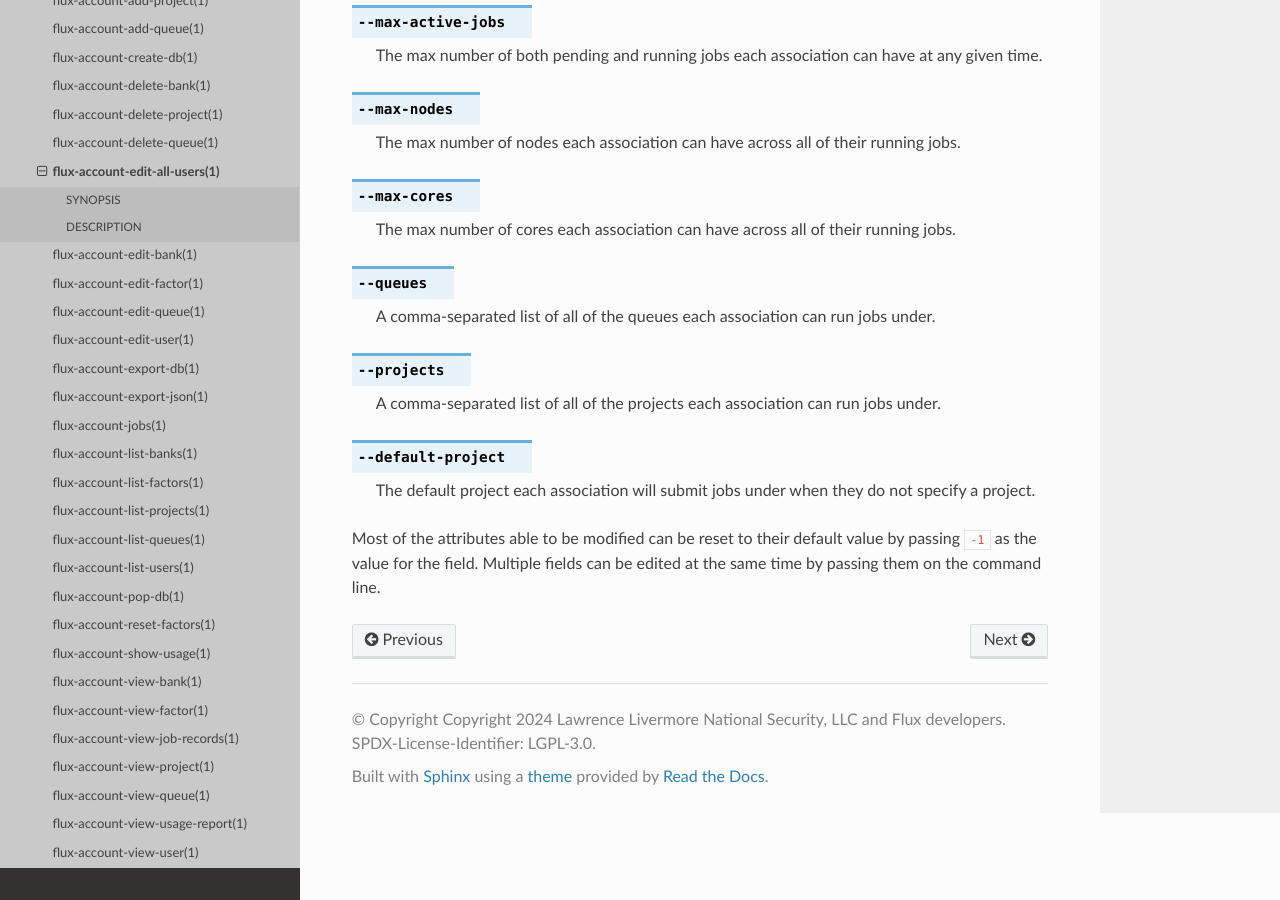
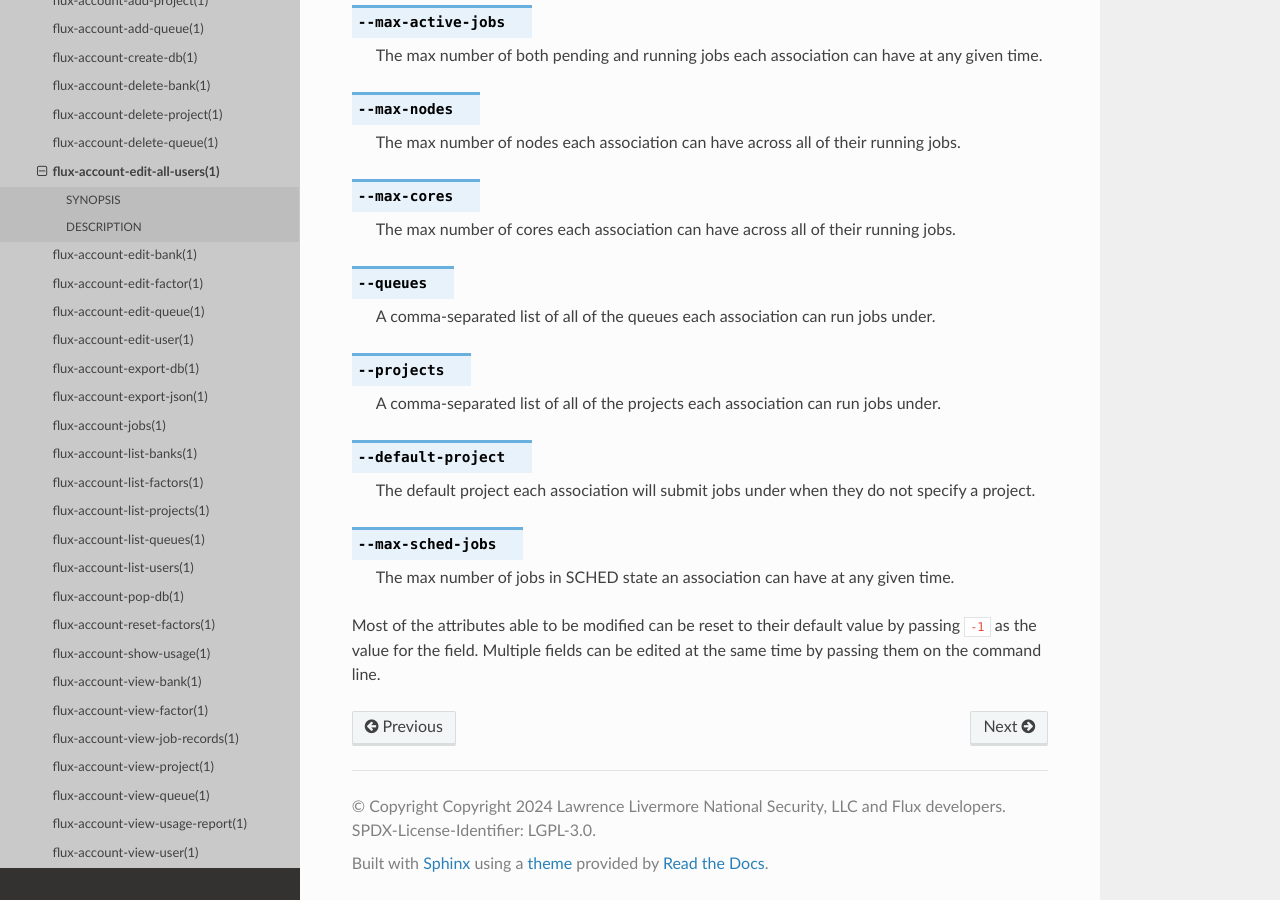
Before and after one commit to flux-framework/flux-accounting, a Sphinx documentation site: the page built from doc/man1/flux-account-edit-all-users.rst, in a window 1280 px wide and 900 px high, scrolled down 895 px. Built offline with Sphinx 7.4.7 and the Read the Docs theme 3.1.0, drawn with Linux system fonts in a browser that asks for light colours; pages that are not in the unit, such as notebooks, are missing from menus.

Commit message:
doc: update man(1) pages with --max-sched-jobs
Problem: The add-user, edit-user, list-users, and edit-all-users man(1)
pages do not list the --max-sched-jobs optional argument.

Update the man(1) pages with the new optional argument.

```diff
--- a/doc/man1/flux-account-add-user.rst
+++ b/doc/man1/flux-account-add-user.rst
@@ -81,6 +81,11 @@ be defined upon user creation.
 
     The default project an association will run jobs under.
 
+.. option:: --max-sched-jobs
+
+    The max number of jobs in SCHED state an association can have at any given
+    time.
+
 EXAMPLES
 --------
 
--- a/doc/man1/flux-account-edit-all-users.rst
+++ b/doc/man1/flux-account-edit-all-users.rst
@@ -71,6 +71,11 @@ fields are as follows:
     The default project each association will submit jobs under when they do not
     specify a project.
 
+.. option:: --max-sched-jobs
+
+    The max number of jobs in SCHED state an association can have at any given
+    time.
+
 Most of the attributes able to be modified can be reset to their default value
 by passing ``-1`` as the value for the field. Multiple fields can be edited at
 the same time by passing them on the command line.
--- a/doc/man1/flux-account-edit-user.rst
+++ b/doc/man1/flux-account-edit-user.rst
@@ -75,6 +75,11 @@ The list of modifiable fields for an association are as follows:
     The default project the association will submit jobs under when they do not
     specify a project.
 
+.. option:: --max-sched-jobs
+
+    The max number of jobs in SCHED state an association can have at any given
+    time.
+
 All of the attributes able to be modified can be reset to their default value
 by passing ``-1`` as the value for the field. Multiple fields can be edited at
 the same time by passing them on the command line.
--- a/doc/man1/flux-account-list-users.rst
+++ b/doc/man1/flux-account-list-users.rst
@@ -80,3 +80,8 @@ project, or those who have certain configured limits.
 .. option:: --default-project
 
     The default project an association belongs to.
+
+.. option:: --max-sched-jobs
+
+    The max number of jobs in SCHED state an association can have at any given
+    time.
```
